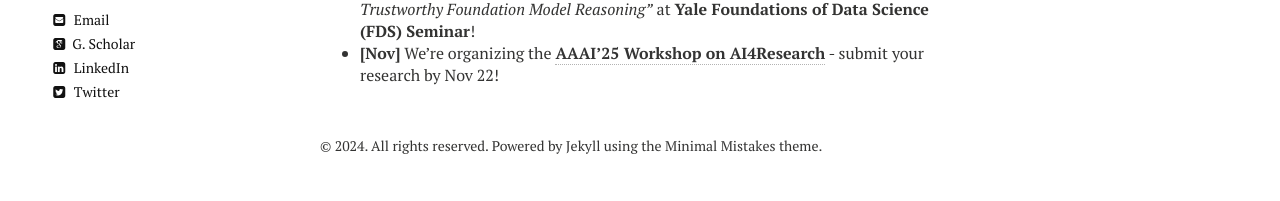
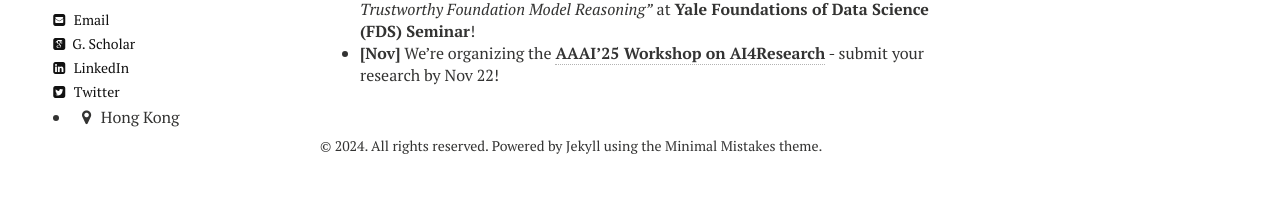
Before and after one commit to mayrfung/mayrfung.github.io, a Jekyll site: the page built from index.md, in a window 1280 px wide. Shown: the part 713-914 px from the top of the page. Built offline with Jekyll 4.4.1, drawn with Linux system fonts in a browser that asks for light colours; nearby versions of some CDN libraries.

Commit message:
Update _author-bio.html

```diff
--- a/_includes/_author-bio.html
+++ b/_includes/_author-bio.html
@@ -14,4 +14,4 @@
 {% if site.owner.linkedin %}<a href="http://linkedin.com/in/{{ site.owner.linkedin }}" class="author-social" target="_blank"><i class="fa fa-linkedin-square"></i> LinkedIn</a>{% endif %}
 {% if site.owner.twitter %}<a href="http://twitter.com/{{ site.owner.twitter }}" class="author-social" target="_blank"><i class="fa fa-twitter-square"></i> Twitter</a>{% endif %}
 {% if site.owner.youtube %}<a href="http://youtube.com/{{ site.owner.youtube }}" class="author-social" target="_blank"><i class="fa fa-youtube-square"></i> YouTube</a>{% endif %}
-{% if author.location %}<li><i class="fa fa-fw fa-map-marker" aria-hidden="true"></i> {{ author.location }}</li>{% endif %}
+{% if site.owner.location %}<li><i class="fa fa-fw fa-map-marker" aria-hidden="true"></i> {{ site.owner.location }}</li>{% endif %}
```
